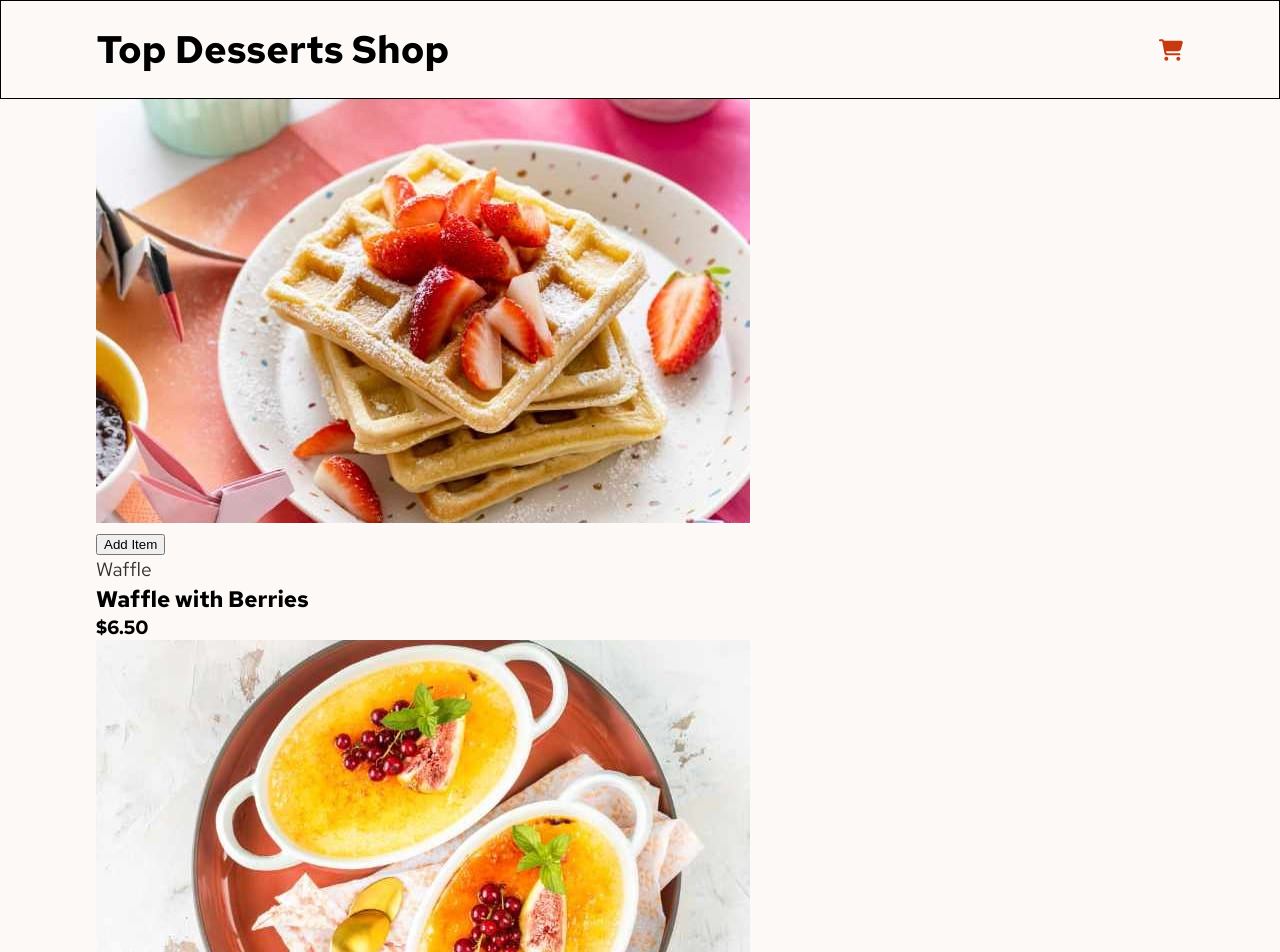
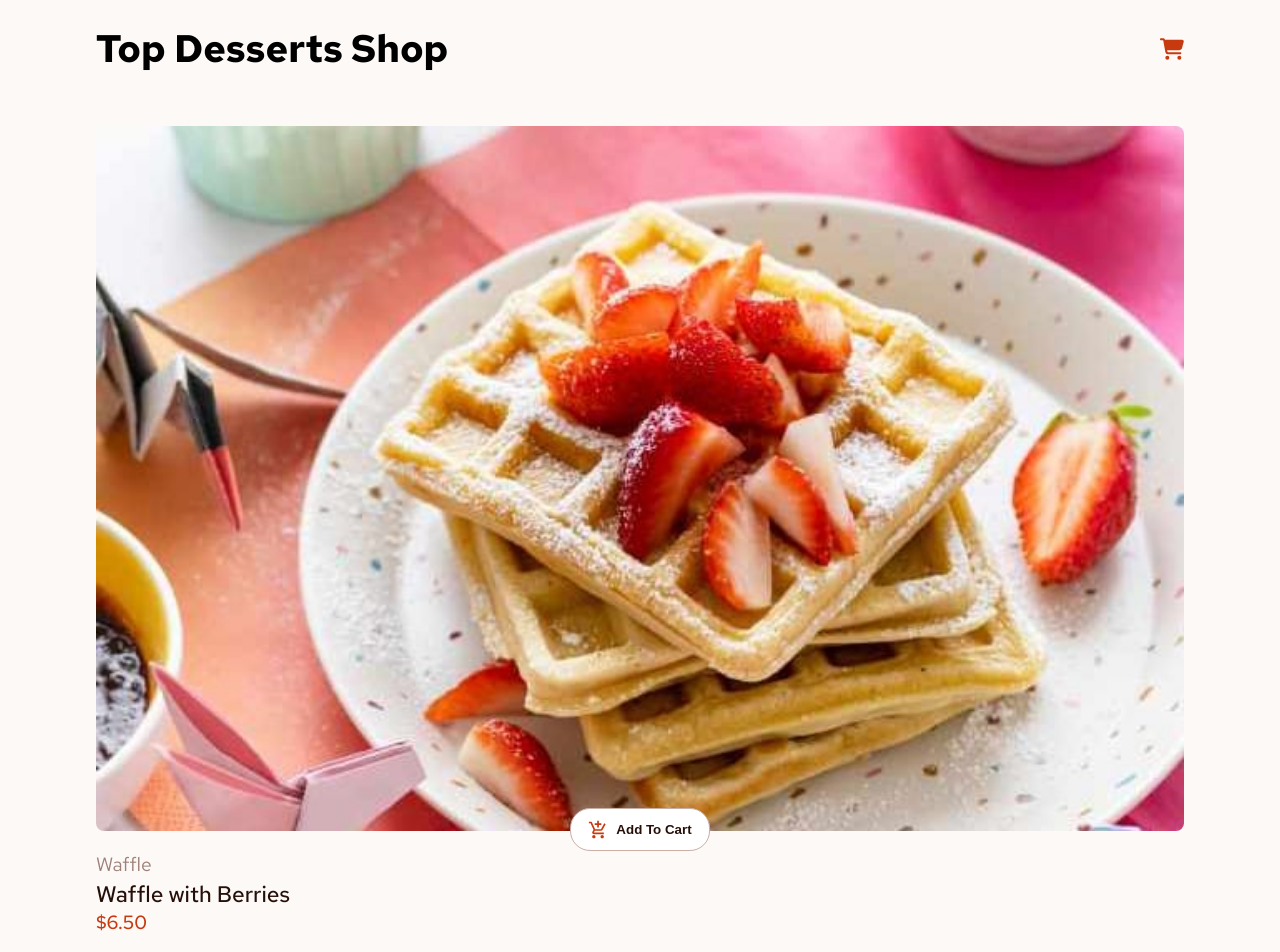
Before and after one commit to maximkwski/react-shopping-cart, a React (Vite) app: page / in a window 1280 px wide. Shown: the top 952 px of the page. Built offline with nearby package versions, Linux system fonts and the light colour scheme.

Commit message:
add button component, add more css

```diff
--- /dev/null
+++ b/src/components/Button.jsx
@@ -0,0 +1,12 @@
+import React from 'react'
+import { MdAddShoppingCart } from "react-icons/md";
+import { StyledButton } from './styles/Button.styled'
+
+export default function Button() {
+  return (
+    <StyledButton>
+      <MdAddShoppingCart size={20}/>
+      <span>Add To Cart</span>
+    </StyledButton>
+  )
+}
--- a/src/components/Card.jsx
+++ b/src/components/Card.jsx
@@ -1,19 +1,23 @@
 import React from 'react'
+import Button from './Button'
+import { StyledCard, StyledCardContainer, StyledImgContainer, StyledBtnContainer } from './styles/Card.styled'
 
 export default function Card({item: {image, name, category, price}}) {
   return (
-    <div>
-        <div>
-            <div>
+    <StyledCard>
+        <StyledCardContainer>
+            <StyledImgContainer>
                 <img src={image.mobile} alt={name} />
-            </div>
-            <button>Add Item</button>
-        </div>
+            </StyledImgContainer>
+            <StyledBtnContainer>
+                <Button />
+            </StyledBtnContainer>
+        </StyledCardContainer>
         <div>
             <p>{category}</p>
             <h3>{name}</h3>
             <h4>${price.toFixed(2)}</h4>
         </div>
-    </div>
+    </StyledCard>
   )
 }
--- /dev/null
+++ b/src/components/styles/Button.styled.jsx
@@ -0,0 +1,22 @@
+import styled from "styled-components";
+
+export const StyledButton = styled.button`
+    padding: 0.8em 1.3em;
+    font-weight: 600;
+    color: hsl(14, 65%, 9%);
+    background-color: white;
+    border: 1px solid hsl(14, 25%, 72%);
+    border-radius: 20px;
+
+    &:hover {
+        cursor: pointer;
+    }
+
+    display: flex;
+    align-items: center;
+    gap: 8px;
+
+    & > svg {
+        color: hsl(14, 86%, 42%);
+    }
+`
--- a/src/components/styles/Card.styled.jsx
+++ b/src/components/styles/Card.styled.jsx
@@ -1,3 +1,48 @@
 import styled from "styled-components";
 
-export const StyledCard = styled.div``
+export const StyledCard = styled.div`
+    margin-top: 1.5em;
+
+    h4 {
+        color: hsl(14, 86%, 42%);
+        font-weight: 500;
+    }
+
+    h3 {
+        color: hsl(14, 65%, 9%);
+        font-weight: 500;
+    }
+
+    p {
+       color: hsl(12, 20%, 44%)
+    }
+`
+
+export const StyledCardContainer = styled.div`
+    display: flex;
+    flex-direction: column;
+    align-items: center;
+    position: relative;
+
+    margin-bottom: 1em;
+`
+
+export const StyledImgContainer = styled.div`
+    width: 100%;
+
+    & > img {
+        width: 100%;
+        height: auto;
+        display: block;
+        border-radius: 8px;
+    }
+`
+
+export const StyledBtnContainer = styled.div`
+    position: absolute;
+    bottom: -20px;
+    left: 50%;
+    transform: translateX(-50%);
+
+
+`
--- a/src/components/styles/Header.styled.jsx
+++ b/src/components/styles/Header.styled.jsx
@@ -2,7 +2,7 @@ import styled from "styled-components";
 
 export const StyledHeader = styled.header`
     padding: 1.2em 0;
-    border: 1px solid black;
+
 
     a {
         display: flex;
```
